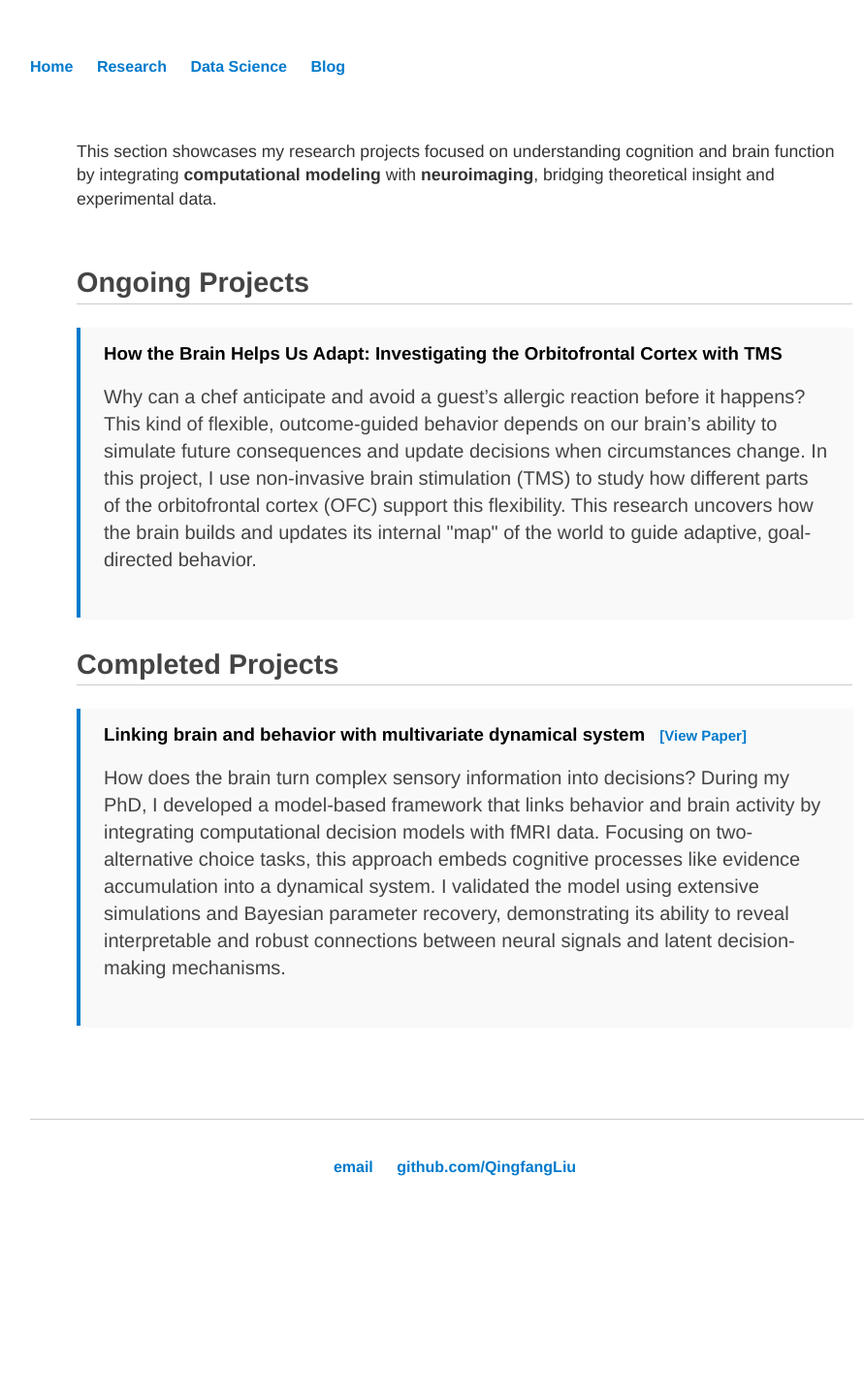
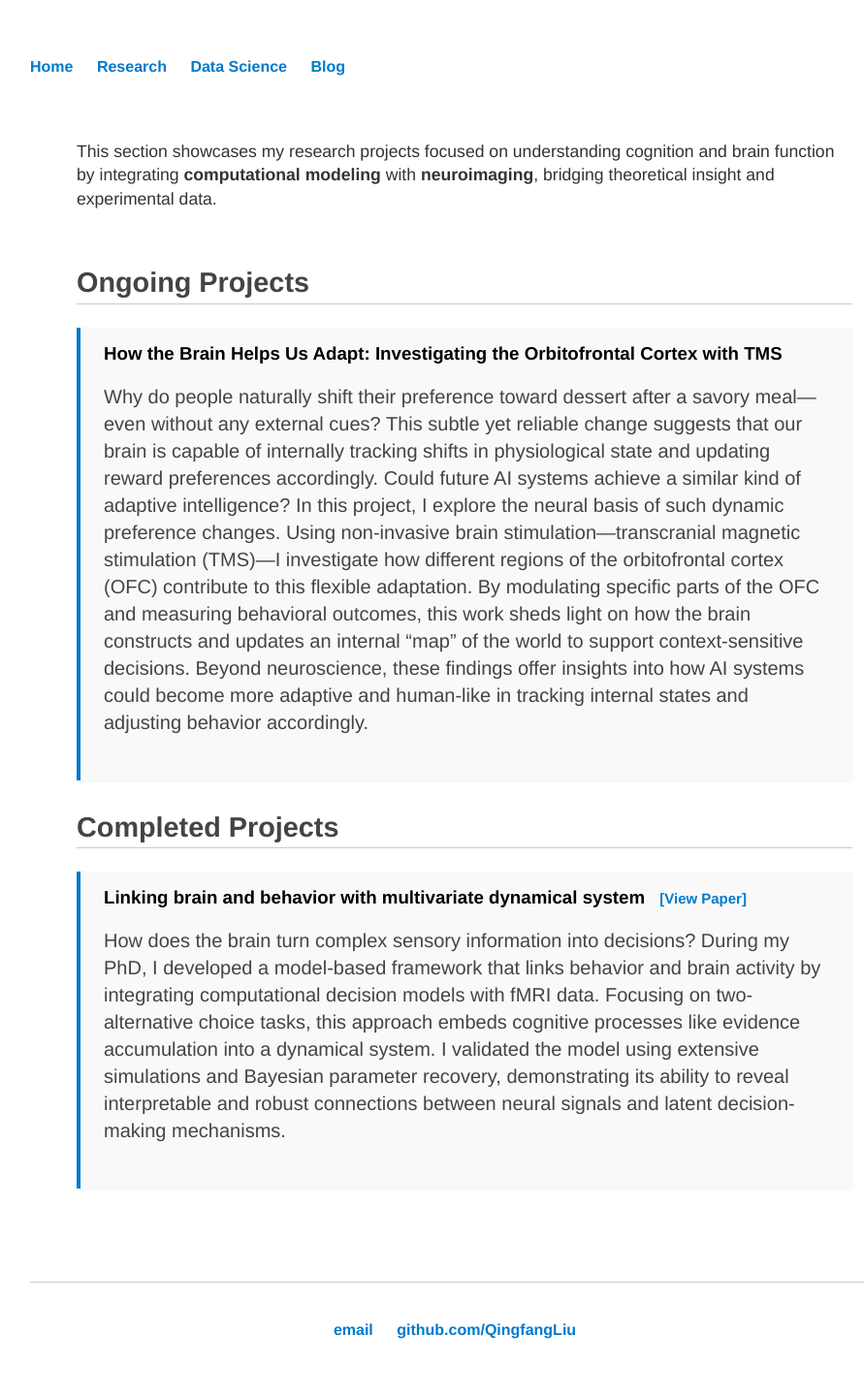
Before and after one commit to QingfangLiu/qingfangliu.github.io, a Jekyll site: the page built from Research/index.html, in a window 1280 px wide. Shown: the whole page at 97% size, without its empty margins (161-1052 px from the left). Built offline with Jekyll 4.4.1, drawn with Linux system fonts in a browser that asks for light colours; before the commit the page ends 1273 px from its top, so only the background shows below that.

Commit message:
edit research intro

```diff
--- a/Research/index.html
+++ b/Research/index.html
@@ -18,7 +18,7 @@
       How the Brain Helps Us Adapt: Investigating the Orbitofrontal Cortex with TMS
     </h3>
     <p style="margin-top: 0.5rem; color: #444;">
-      Why can a chef anticipate and avoid a guest’s allergic reaction before it happens? This kind of flexible, outcome-guided behavior depends on our brain’s ability to simulate future consequences and update decisions when circumstances change. In this project, I use non-invasive brain stimulation (TMS) to study how different parts of the orbitofrontal cortex (OFC) support this flexibility. This research uncovers how the brain builds and updates its internal "map" of the world to guide adaptive, goal-directed behavior.
+      Why do people naturally shift their preference toward dessert after a savory meal—even without any external cues? This subtle yet reliable change suggests that our brain is capable of internally tracking shifts in physiological state and updating reward preferences accordingly. Could future AI systems achieve a similar kind of adaptive intelligence? In this project, I explore the neural basis of such dynamic preference changes. Using non-invasive brain stimulation—transcranial magnetic stimulation (TMS)—I investigate how different regions of the orbitofrontal cortex (OFC) contribute to this flexible adaptation. By modulating specific parts of the OFC and measuring behavioral outcomes, this work sheds light on how the brain constructs and updates an internal “map” of the world to support context-sensitive decisions. Beyond neuroscience, these findings offer insights into how AI systems could become more adaptive and human-like in tracking internal states and adjusting behavior accordingly.
     </p>
   </div>
 
```
